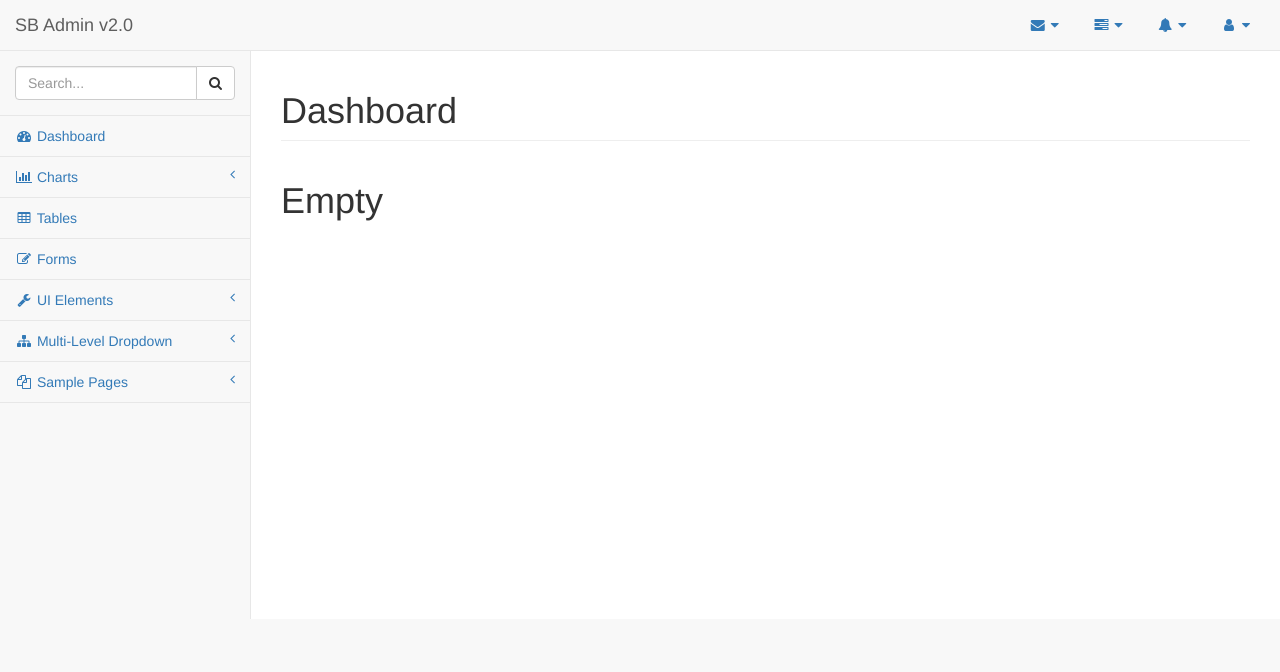
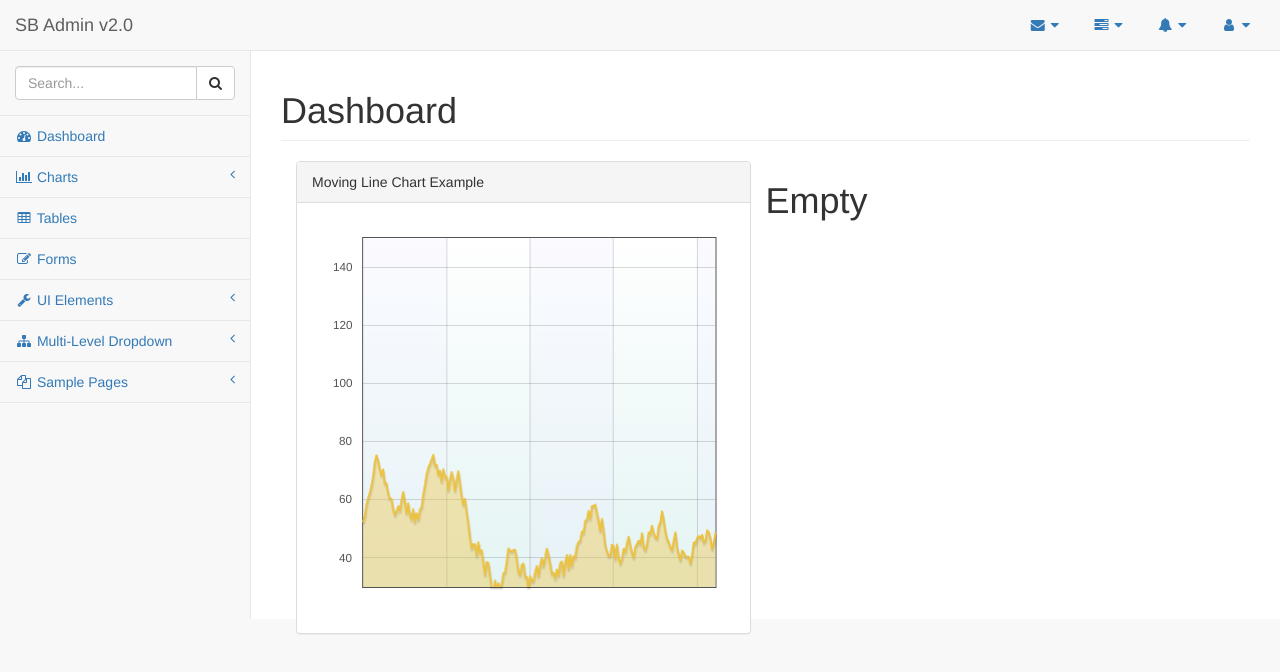
Before and after one commit to AsciiBunny/HTI-HealthWatch35, a website: page pages/home.html in a window 1280 px wide. Drawn offline with Linux system fonts and the light colour scheme.

Commit message:
iets geprobeert met een graph voor heart rate

```diff
--- a/data/flot-data.js
+++ b/data/flot-data.js
@@ -1181,8 +1181,8 @@ $(function() {
             }
         },
         yaxis: {
-            min: 0,
-            max: 110
+            min: 30,
+            max: 150
         },
         legend: {
             show: true
--- a/pages/home.html
+++ b/pages/home.html
@@ -377,6 +377,22 @@
                 </div>
                 <!-- /.col-lg-12 -->
             </div>
+			<!-- /.col-lg-6 -->
+                <div class="col-lg-6">
+                    <div class="panel panel-default">
+                        <div class="panel-heading">
+                            Moving Line Chart Example
+                        </div>
+                        <!-- /.panel-heading -->
+                        <div class="panel-body">
+                            <div class="flot-chart">
+                                <div class="flot-chart-content" id="flot-line-chart-moving"></div>
+                            </div>
+                        </div>
+                        <!-- /.panel-body -->
+                    </div>
+                    <!-- /.panel -->
+                </div>
             <H1>Empty</H1>
         </div>
         <!-- /#page-wrapper -->
@@ -393,6 +409,15 @@
     <!-- Metis Menu Plugin JavaScript -->
     <script src="../vendor/metisMenu/metisMenu.min.js"></script>
 
+	    <!-- Flot Charts JavaScript -->
+    <script src="../vendor/flot/excanvas.min.js"></script>
+    <script src="../vendor/flot/jquery.flot.js"></script>
+    <script src="../vendor/flot/jquery.flot.pie.js"></script>
+    <script src="../vendor/flot/jquery.flot.resize.js"></script>
+    <script src="../vendor/flot/jquery.flot.time.js"></script>
+    <script src="../vendor/flot-tooltip/jquery.flot.tooltip.min.js"></script>
+    <script src="../data/flot-data.js"></script>
+
     <!-- Morris Charts JavaScript -->
     <script src="../vendor/raphael/raphael.min.js"></script>
     <script src="../vendor/morrisjs/morris.min.js"></script>
```
